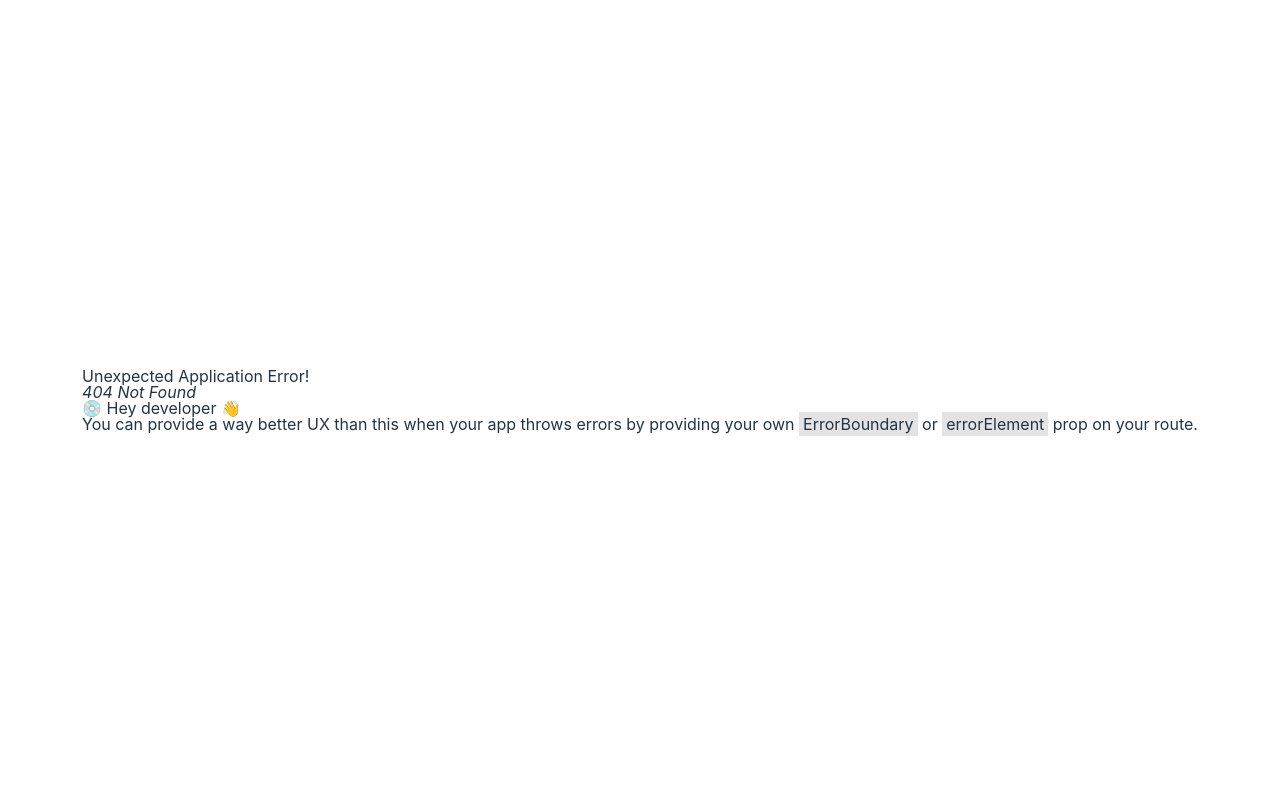
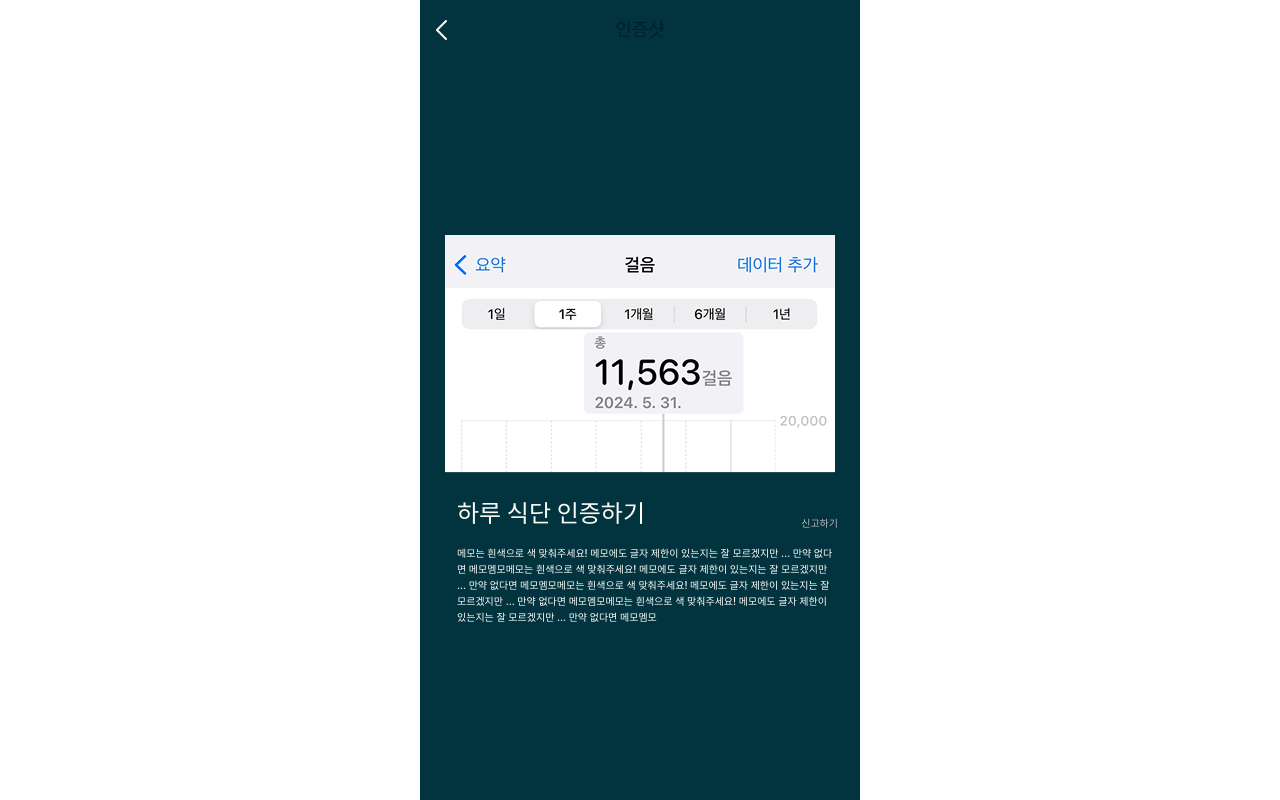
Before and after one commit to Ganada-coperation/groutine-fe-v.0, a React (Vite) app: page /mission/challenge/1/1 in a window 1280 px wide. Before the commit this address had no page. Built offline with nearby package versions, Linux system fonts and the light colour scheme.

Commit message:
:art: style: 미션 인증 상세 페이지 컴포넌트 구현

```diff
--- a/src/pages/mission/index.ts
+++ b/src/pages/mission/index.ts
@@ -1,3 +1,4 @@
 export { MissionPage } from '@mission/ui/MissionPage';
 export { MissionCertificationPage } from '@mission/ui/MissionCertificationPage';
 export { ChallengePage } from '@mission/ui/ChallengePage';
+export { CertificatedMissionDetailPage } from '@mission/ui/CertificatedMissionDetailPage';
--- /dev/null
+++ b/src/pages/mission/ui/CertificatedMissionDetailPage.tsx
@@ -0,0 +1,70 @@
+import styled from "styled-components";
+import AppBar from "@shared/ui/AppBar.tsx";
+import IcArrowLeft from "@icon/ic-arrow-left-light.svg";
+import { HeaderAction } from "@shared/types";
+import { useNavigate } from "react-router";
+import ImgMissionExample from "@img/img-mission-example.png";
+
+export const CertificatedMissionDetailPage = () => {
+    const navigate = useNavigate();
+    const leftHeaderAction: HeaderAction = {
+      icon: IcArrowLeft, onClick: () => navigate(-1),
+    };
+    const title = "하루 식단 인증하기";
+    const description = "메모는 흰색으로 색 맞춰주세요! 메모에도 글자 제한이 있는지는 잘 모르겠지만 ... 만약 없다면 메모멤모메모는 흰색으로 색 맞춰주세요! 메모에도 글자 제한이 있는지는 잘 모르겠지만 ... 만약 없다면 메모멤모메모는 흰색으로 색 맞춰주세요! 메모에도 글자 제한이 있는지는 잘 모르겠지만 ... 만약 없다면 메모멤모메모는 흰색으로 색 맞춰주세요! 메모에도 글자 제한이 있는지는 잘 모르겠지만 ... 만약 없다면 메모멤모";
+
+    return (
+      <CertificatedMissionDetailPageContainer>
+        <AppBar leftHeaderAction={leftHeaderAction} title="인증샷" color="lightestSecondary"/>
+        <Inner>
+          <img src={ImgMissionExample} alt="" />
+          <ContentContainer>
+            <Title>{title}<Report onClick={() => alert("신고 완료")}>신고하기</Report></Title>
+            <Description>{description}</Description>
+          </ContentContainer>
+        </Inner>
+      </CertificatedMissionDetailPageContainer>
+    );
+  }
+;
+
+const CertificatedMissionDetailPageContainer = styled.div`
+  display: flex;
+  flex-direction: column;
+  background-color: ${({ theme }) => theme.colors.defaultPrimary};
+  height: 100%;
+`;
+
+const Inner = styled.div`
+  flex: 1;
+  display: flex;
+  flex-direction: column;
+  align-items: center;
+  justify-content: center;
+  gap: 24px;
+`;
+
+const ContentContainer = styled.div`
+  display: flex;
+  flex-direction: column;
+  padding: 0 22px 0 37px;
+  gap: 14px
+`;
+
+const Title = styled.p`
+  display: flex;
+  justify-content: space-between;
+  align-items: flex-end;
+  font: ${({ theme }) => theme.fonts.heading_bold_24px};
+  color: ${({ theme }) => theme.colors.lightestSecondary};
+`;
+
+const Report = styled.span`
+  font: ${({ theme }) => theme.fonts.detail_regular_10px};
+  color: ${({ theme }) => theme.colors.mediumGray};
+`;
+
+const Description = styled.p`
+  font: ${({ theme }) => theme.fonts.detail_regular_10px};
+  color: ${({ theme }) => theme.colors.lightestSecondary};
+`;
```
Also changed, not shown: src/app/routes/Router.tsx (+6 -2 lines).
